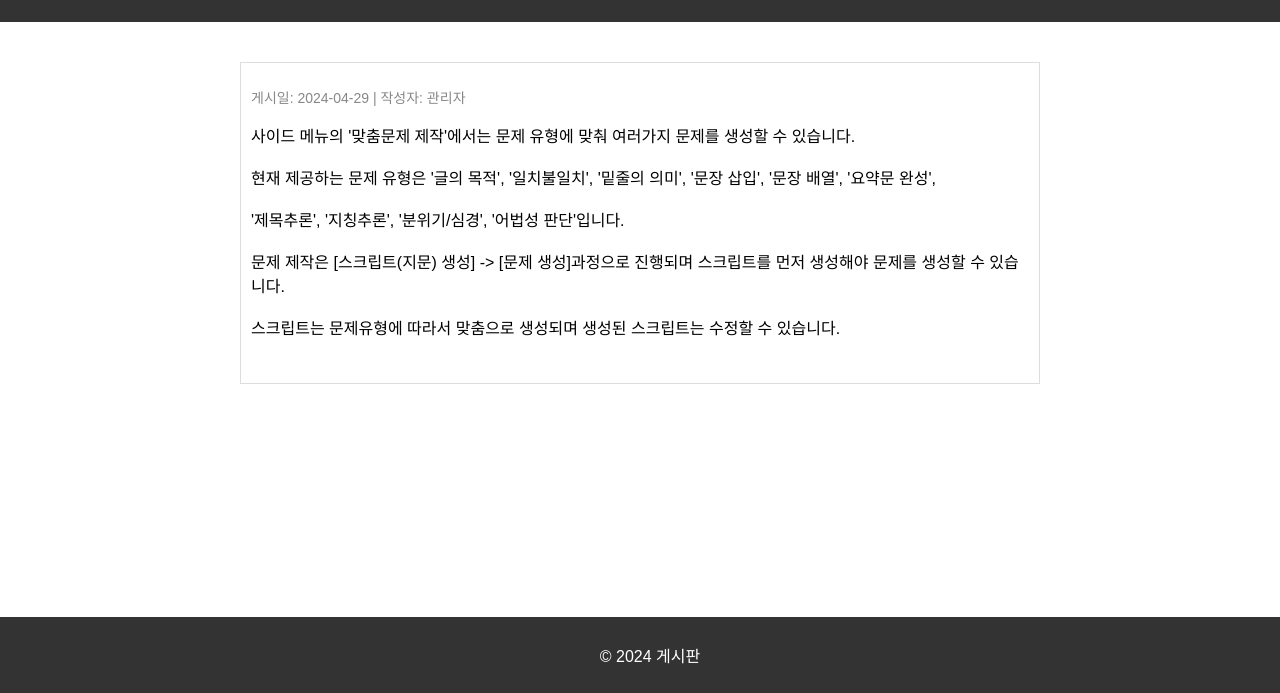
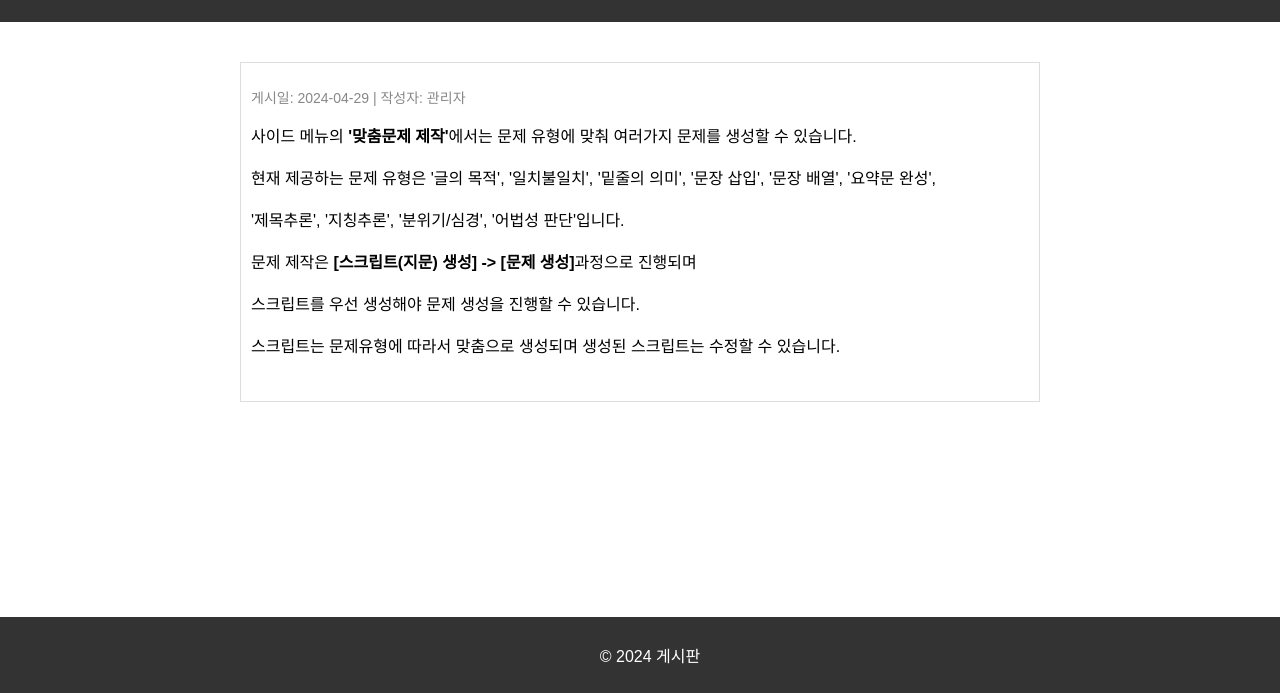
Before and after one commit to Kangsungmin/ai_service_info_web, a plain HTML site: page useInfo.html in a window 1280 px wide. Shown: the part 107-800 px from the top of the page. Drawn offline with Linux system fonts and the light colour scheme.

Commit message:
Update useInfo.html

```diff
--- a/useInfo.html
+++ b/useInfo.html
@@ -17,10 +17,11 @@
         <article>
             <p class="post-meta">게시일: 2024-04-29 | 작성자: 관리자</p>
             <p>
-                사이드 메뉴의 '맞춤문제 제작'에서는 문제 유형에 맞춰 여러가지 문제를 생성할 수 있습니다.<br><br>
+                사이드 메뉴의 <strong>'맞춤문제 제작'</strong>에서는 문제 유형에 맞춰 여러가지 문제를 생성할 수 있습니다.<br><br>
                 현재 제공하는 문제 유형은 '글의 목적', '일치불일치', '밑줄의 의미', '문장 삽입', '문장 배열', '요약문 완성',<br><br>
                 '제목추론', '지칭추론', '분위기/심경', '어법성 판단'입니다.<br><br>
-                문제 제작은 [스크립트(지문) 생성] -> [문제 생성]과정으로 진행되며 스크립트를 먼저 생성해야 문제를 생성할 수 있습니다.<br><br>
+                문제 제작은 <strong>[스크립트(지문) 생성] -> [문제 생성]</strong>과정으로 진행되며<br><br>
+                스크립트를 우선 생성해야 문제 생성을 진행할 수 있습니다.<br><br>
                 스크립트는 문제유형에 따라서 맞춤으로 생성되며 생성된 스크립트는 수정할 수 있습니다.<br><br>
             </p>
         </article>
```
